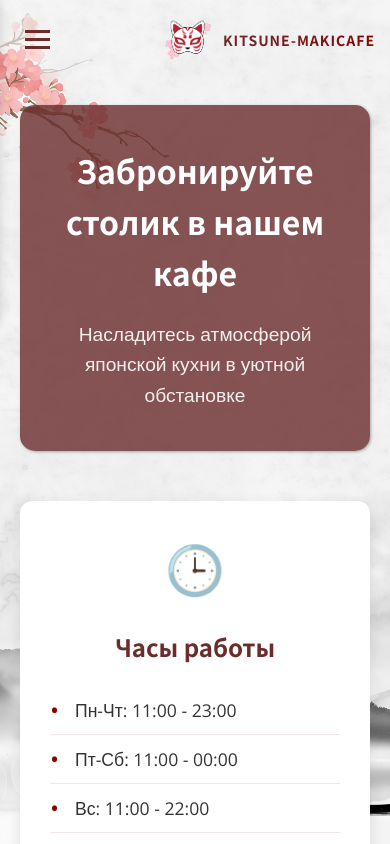
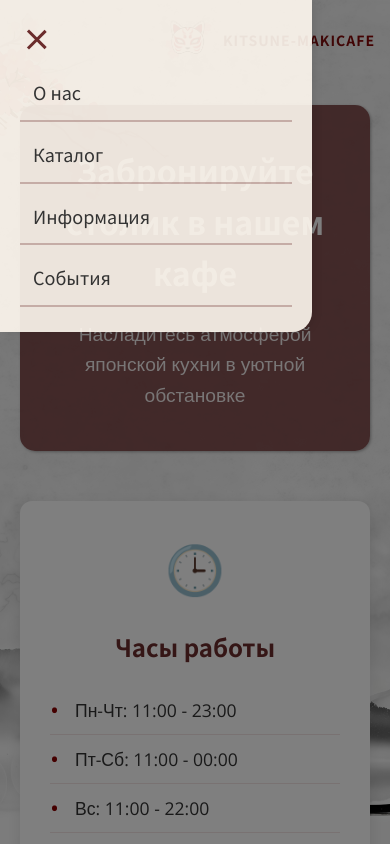
Before and after one commit to Asyaaaaaaaa/Kitsune-maki-cafe, a plain HTML site: page info.html in a window 390 px wide. Both pictures are taken after a click on the element 37 px from the left and 39 px from the top of the page. Shown: the top 844 px of the page. Drawn offline with nearby package versions, Linux system fonts and the light colour scheme.

Commit message:
info.html

```diff
--- a/info.html
+++ b/info.html
@@ -147,4 +147,52 @@
 
 </body>
 
+<script>
+    // Мобильное меню
+    const mobileMenuToggle = document.querySelector('.mobile-menu-toggle');
+    const mobileMenu = document.querySelector('.mobile-menu');
+    const menuOverlay = document.querySelector('.menu-overlay');
+    const body = document.body;
+
+    if (mobileMenuToggle && mobileMenu && menuOverlay) {
+        mobileMenuToggle.addEventListener('click', function () {
+            this.classList.toggle('active');
+            mobileMenu.classList.toggle('active');
+            menuOverlay.classList.toggle('active');
+            body.classList.toggle('menu-open');
+
+            // Анимация бургера
+            const spans = this.querySelectorAll('span');
+            if (this.classList.contains('active')) {
+                spans[0].style.transform = 'rotate(45deg) translate(5px, 6px)';
+                spans[1].style.opacity = '0';
+                spans[2].style.transform = 'rotate(-45deg) translate(5px, -6px)';
+            } else {
+                spans[0].style.transform = 'none';
+                spans[1].style.opacity = '1';
+                spans[2].style.transform = 'none';
+            }
+        });
+
+        menuOverlay.addEventListener('click', closeMenu);
+
+        // Закрытие при клике на ссылки
+        document.querySelectorAll('.mobile-menu a').forEach(link => {
+            link.addEventListener('click', closeMenu);
+        });
+    }
+
+    function closeMenu() {
+        mobileMenuToggle.classList.remove('active');
+        mobileMenu.classList.remove('active');
+        menuOverlay.classList.remove('active');
+        body.classList.remove('menu-open');
+
+        const spans = mobileMenuToggle.querySelectorAll('span');
+        spans[0].style.transform = 'none';
+        spans[1].style.opacity = '1';
+        spans[2].style.transform = 'none';
+    }
+
+</script>
 </html>
```
